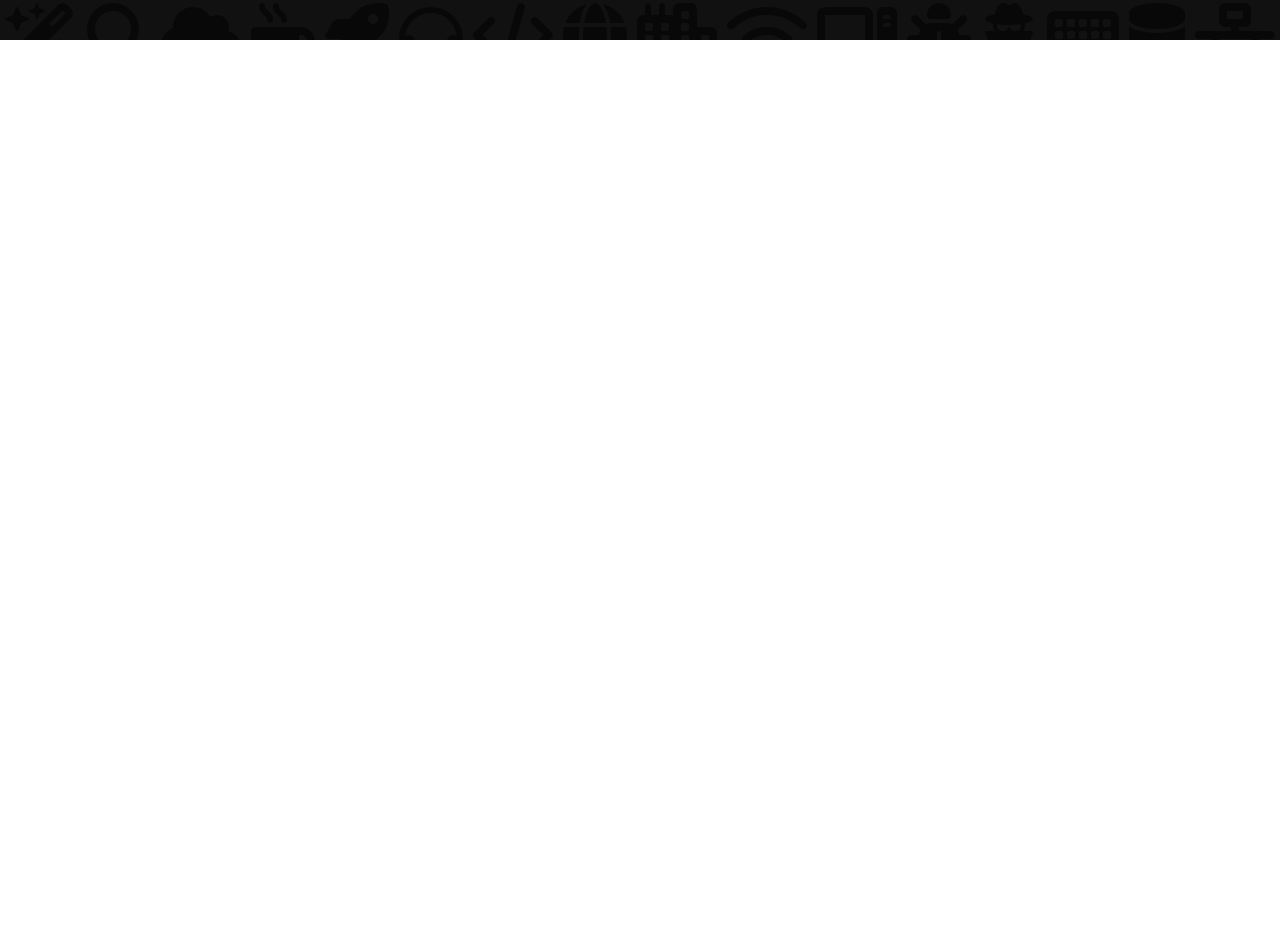
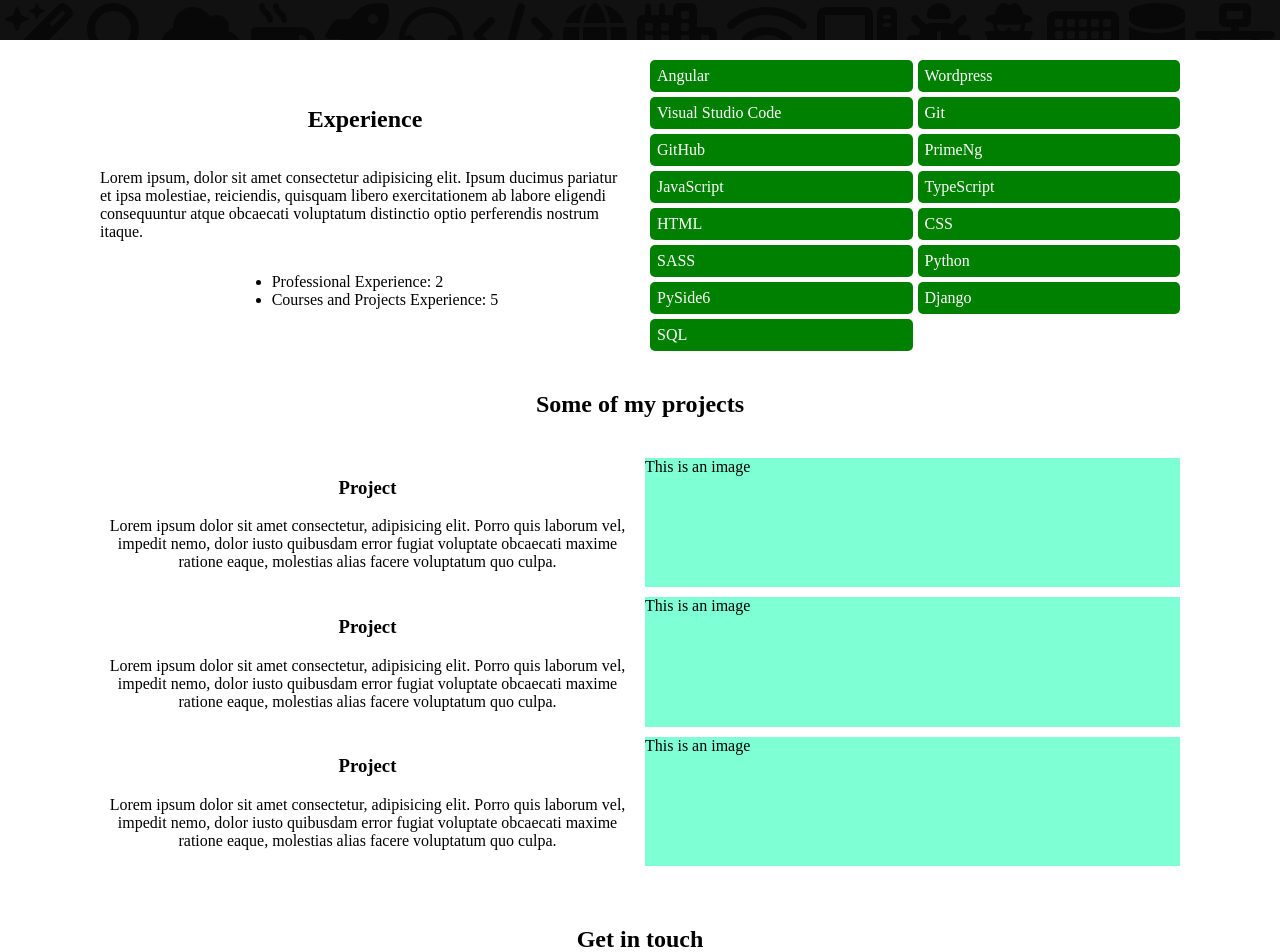
Before and after one commit to iMatias-ED/Personal-Portfolio, an Angular app: page / in a window 1280 px wide. Shown: the part 760-1712 px from the top of the page. Before the commit the page ends 800 px from the top, so only its background shows below. Built offline with nearby package versions, Linux system fonts and the light colour scheme.

Commit message:
Sketch of website sections

```diff
--- a/src/app/app.component.html
+++ b/src/app/app.component.html
@@ -1,18 +1,86 @@
-<div class="first-section-background">
-    <fontawesome-animated-background [iconRowsCount]="20"></fontawesome-animated-background>
-</div>
-<!--
 <div class="first-section-background">
     <fontawesome-animated-background [iconRowsCount]="20"></fontawesome-animated-background>
 </div>
 
-<div class="first-section">
-    <div class="presentation-container">
-        <h1>Hi!</h1>
-        <h2>I'm Matias Acosta</h2>
-        <h3>A Frontend Developer</h3>
+<!-- Tools -->
+
+<div class="content">
+    <div class="tools-section">
+        <div class="text-container">
+            <h2> Experience </h2>
+            <p>Lorem ipsum, dolor sit amet consectetur adipisicing elit. Ipsum ducimus pariatur et ipsa molestiae, reiciendis, quisquam libero exercitationem ab labore eligendi consequuntur atque obcaecati voluptatum distinctio optio perferendis nostrum itaque.</p>
+            <!-- Diferenciar por colores las tecnologias en las cuales tengo experiencia profesional
+            y en las cuales tengo experiencia por cursos y proyectos personales. -->
+            <ul>
+                <li>Professional Experience: 2</li>
+                <li>Courses and Projects Experience: 5</li>
+            </ul>
+        </div>
+
+        <div class="tools-container">
+            <span>Angular</span>
+            <span>Wordpress</span>
+            <span>Visual Studio Code</span>
+            <span>Git</span>
+            <span>GitHub</span>
+            <span>PrimeNg</span>
+            <span>JavaScript</span>
+            <span>TypeScript</span>
+            <span>HTML</span>
+            <span>CSS</span>
+            <span>SASS</span>
+            <span>Python</span>
+            <span>PySide6</span>
+            <span>Django</span>
+            <span>SQL</span>
+        </div>
     </div>
-    <div class="background">
-        <fontawesome-animated-background [iconRowsCount]="20"></fontawesome-animated-background>
+</div>
+
+
+<h2 class="section-title"> Some of my projects </h2>
+
+<!-- Projects -->
+<div class="content">
+    <div class="projects-container">
+        <div class="row">
+            <div class="project-description">
+                <h3>Project</h3>
+                <p>Lorem ipsum dolor sit amet consectetur, adipisicing elit. Porro quis laborum vel, impedit nemo, dolor iusto quibusdam error fugiat voluptate obcaecati maxime ratione eaque, molestias alias facere voluptatum quo culpa.</p>
+            </div>
+            <div class="project-image">
+                <span class="image">This is an image</span>
+            </div>
+        </div>
+        <div class="row">
+            <div class="project-description">
+                <h3>Project</h3>
+                <p>Lorem ipsum dolor sit amet consectetur, adipisicing elit. Porro quis laborum vel, impedit nemo, dolor iusto quibusdam error fugiat voluptate obcaecati maxime ratione eaque, molestias alias facere voluptatum quo culpa.</p>
+            </div>
+            <div class="project-image">
+                <span class="image">This is an image</span>
+            </div>
+        </div>
+        <div class="row">
+            <div class="project-description">
+                <h3>Project</h3>
+                <p>Lorem ipsum dolor sit amet consectetur, adipisicing elit. Porro quis laborum vel, impedit nemo, dolor iusto quibusdam error fugiat voluptate obcaecati maxime ratione eaque, molestias alias facere voluptatum quo culpa.</p>
+            </div>
+            <div class="project-image">
+                <span class="image">This is an image</span>
+            </div>
+        </div>
     </div>
-</div> -->
+</div>
+
+<!-- Contact -->
+<div class="content">
+    <div class="contact-section-container">
+        <h2>Get in touch</h2>
+        <p>Lorem ipsum dolor sit amet, consectetur adipisicing elit. Velit fugit quas ipsum assumenda, impedit perferendis explicabo dignissimos vel sunt quod quidem deserunt numquam accusamus. Ullam expedita doloribus dicta unde quod!</p>
+
+        <button>Say Hello</button>
+
+    </div>
+
+</div>
--- a/src/app/app.component.scss
+++ b/src/app/app.component.scss
@@ -1,28 +1,100 @@
+body {
+    padding-bottom: 50px;
+}
+
 .first-section-background {
     height: 100vh;
     width: 100vw;
     overflow: hidden;
 }
-// .first-section-background {
-//     position: fixed;
-//     top: 0px;
-//     left: 0px;
-//     z-index: -100;
 
-//     height: 100vh;
-//     width: 100vw;
-//     overflow: hidden;
-// }
+.section-title {
+    text-align: center;
+}
 
-// .first-section {
-//     color: white;
-//     margin: 30px;
-//     max-width: 100%;
-//     border-radius: 5px;
-//     // box-shadow: 0px 0px 50px green;
+.content {
+    padding: 20px 20px
+}
+@media screen and (min-width: 40em) {
+    .content { padding: 20px 50px }
+}
+@media screen and (min-width: 55em) {
+    .content { padding: 20px 100px }
+}
 
-//     z-index: -150;
 
-//     display: grid;
-//     grid-template-columns: 1fr 1fr;
-// }
+// Tools Section
+.tools-section {
+    display: grid;
+
+    .text-container {
+        display: flex;
+        flex-direction: column;
+
+        align-items: center;
+        justify-content: center;
+    }
+
+    .tools-container {
+        display: grid;
+        grid-gap: 5px;
+        grid-template-columns: 1fr 1fr;
+        span {
+            padding: 7px;
+            color: white;
+            border-radius: 5px;
+            background-color: green;
+        }
+    }
+
+}
+@media screen and (min-width: 40em) {
+    .tools-section {
+        grid-gap: 20px;
+        grid-template-columns: 1fr 1fr;
+    }
+}
+
+// Projets
+.projects-container {
+    display: grid;
+    grid-gap: 10px;
+
+    .row {
+        display: grid;
+        grid-gap: 10px;;
+
+        .project-description {
+            text-align: center;
+        }
+        .project-image {
+            display: none;
+        }
+    }
+}
+
+@media screen and (min-width: 40em) {
+    .projects-container {
+        .row {
+            grid-template-columns: 1fr 1fr;
+
+            .project-image {
+                display: block;
+                background-color: aquamarine;
+            }
+        }
+    }
+}
+
+// contact
+.contact-section-container {
+    display: flex;
+    flex-direction: column;
+    align-items: center;
+
+    text-align: center;
+
+    button {
+        max-width: 100px;
+    }
+}
--- a/src/app/shared/components/fontawesome-animated-background/fontawesome-animated-background.component.scss
+++ b/src/app/shared/components/fontawesome-animated-background/fontawesome-animated-background.component.scss
@@ -36,7 +36,6 @@
     height: fit-content;
     width: fit-content;
 
-    // background-color: gray;
     text-align: center;
     color: white;
 
@@ -58,9 +57,7 @@
             font-size: 2.5em;
             margin-top: -0.5em;
         }
-        h3 {
-            margin-top: -1em;
-        }
+        h3 { margin-top: -1em; }
 
     }
 }
@@ -71,13 +68,8 @@
         margin: 20vh auto auto 100px;
 
         h1 { font-size: 6em; }
-        h2 {
-            font-size: 4.5em;
-            margin-top: -0.5em;
-        }
-        h3 {
-            margin-top: -2em;
-        }
+        h2 { font-size: 4.5em; }
+        h3 { margin-top: -2em; }
 
     }
 }
```
Also changed, not shown: src/app/shared/components/fontawesome-animated-background/fontawesome-animated-background.component.html (line endings or trailing spaces).
